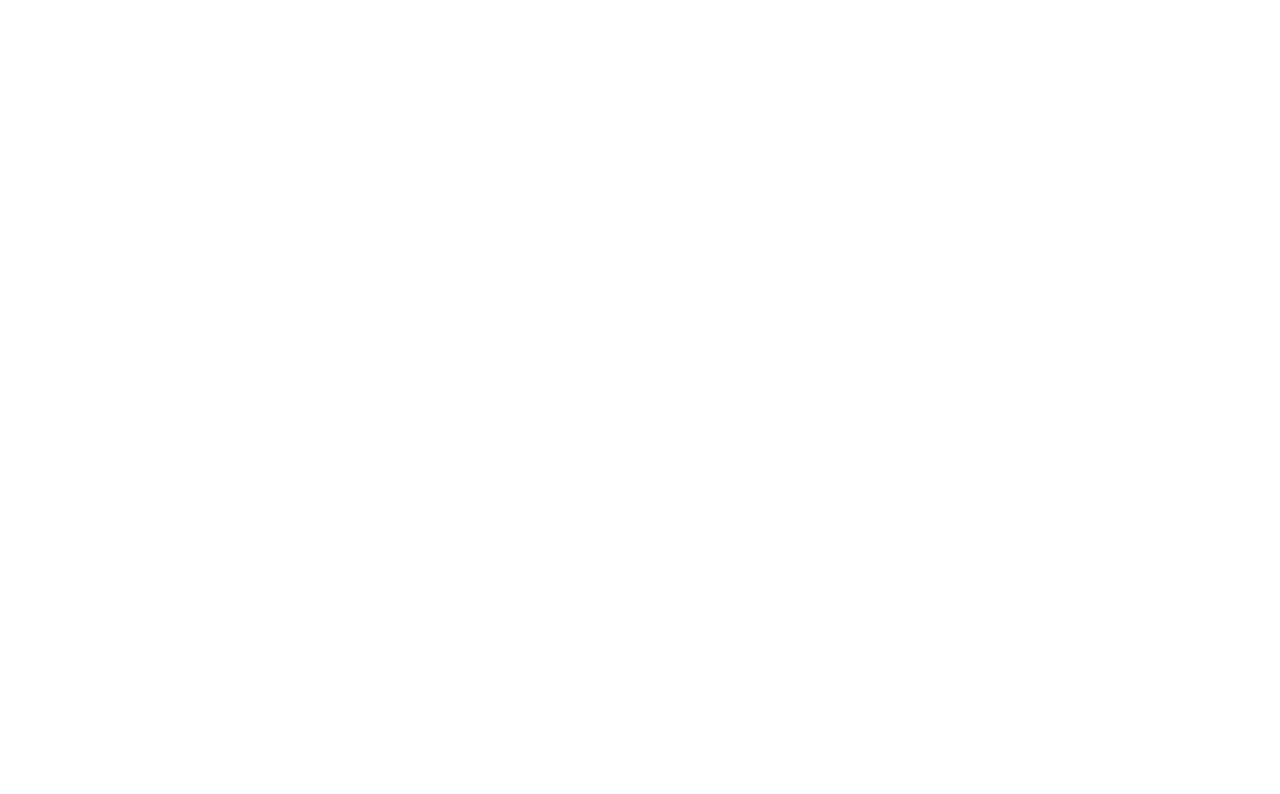
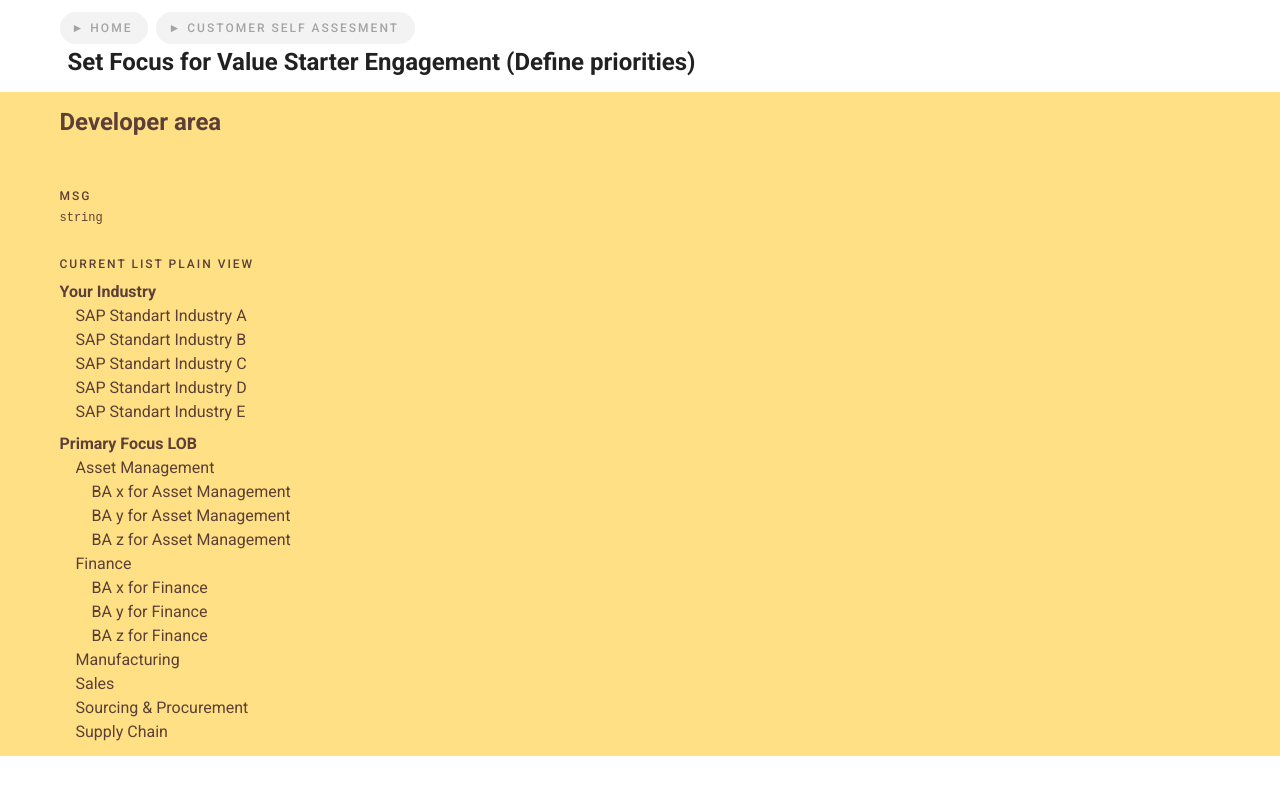
Before and after one commit to zlsheepcity/emergn-walrus, a Vue app: page / in a window 1280 px wide. Shown: the top 794 px of the page. Built offline with nearby package versions, Linux system fonts and the light colour scheme.

Commit message:
Load source

```diff
--- a/src/components/StaticHeader.vue
+++ b/src/components/StaticHeader.vue
@@ -0,0 +1,21 @@
+<template>
+    <header class="StaticHeader">
+
+        <v-container>
+
+            <v-chip disabled class="overline pr-4 mr-2">
+                ► Home
+            </v-chip>
+
+            <v-chip disabled class="overline pr-4 mr-2">
+                ► Customer Self Assesment
+            </v-chip>
+
+            <h2 class="px-2">
+                Set Focus for Value Starter Engagement (Define priorities)
+            </h2>
+
+        </v-container>
+
+    </header>
+</template>
--- /dev/null
+++ b/src/framework/debug.vue
@@ -0,0 +1,35 @@
+<template><article class="dev-report"><slot/></article></template>
+<style>
+
+    .dev-report {
+        background-color: hsl(45, 100%, 76%); /* sticky-yellow */
+        color:            hsl(14, 25%, 29%);
+    }
+
+    .dev-report [display-source],
+    .dev-report .display-source {
+        display:     block;
+        font-family: monospace;
+        white-space: pre-wrap;
+        font-size:   small;
+        line-height: 1;
+    }
+
+</style>
+<!--
+
+<debug>
+    <v-container>
+
+        <h2>Dev reports</h2>
+
+        <header class="title">YourIndustry</header>
+        <div display-source>{{YourIndustry}}</div>
+
+        <div class="overline">msg</div>
+        <div display-source>{{msg}}</div>
+
+    </v-container>
+</debug>
+
+  -->
--- a/src/main.js
+++ b/src/main.js
@@ -1,11 +1,11 @@
+let RUN = {}
+
 // framework
 
-let RUN = {}
 import Vue     from 'vue'
 import router  from './framework/router'
 import store   from './framework/store'
 import vuetify from './framework/vuetify';
-import wrap    from './framework/wrap';
 
 RUN = {
    router,
@@ -13,7 +13,10 @@ RUN = {
    vuetify,
 ...RUN }
 
-Vue.component( 'wrap', wrap )
+import wrap    from './framework/wrap';
+import debug   from './framework/debug';
+Vue.component( 'wrap',  wrap  )
+Vue.component( 'debug', debug )
 
 // app
 
--- a/src/models/EditableList.js
+++ b/src/models/EditableList.js
@@ -31,10 +31,11 @@ let EditableList = function (protein) {
 
     RNA.getList    = f  => RNA.GetOrderedList(f)
     RNA.getItem    = id => RNA.Row_Extract({rowid:id})
-    RNA.addLabel   = label => RNA.Row_Create({label}) // shortcut
+    RNA.createList = list  => RNA.List_RewriteSource(list)
+    RNA.updateList = list  => RNA.List_UpdateSource(list)
     RNA.createItem = item  => RNA.Row_Create(item)
+    RNA.deleteItem = item  => RNA.Row_Delete(item)
     RNA.updateItem = item  => RNA.Row_UpdateLabel(item)
-    RNA.deleteItem = item  => RNA.Row_Delete(item)
 
 // ---------------------------- // Workers
 
@@ -80,6 +81,20 @@ let EditableList = function (protein) {
         let list = [...RNA.rows].sort(rule)
         return list
     }
+    RNA.List_RewriteSource = dna => {
+        Object.assign( RNA, dna )
+        RNA.rows = []
+        RNA.updateList(RNA.list)
+    }
+    RNA.List_UpdateSource = list => {
+        let  SublistConstructor = RNA.constructor || false
+        let  ReadList = row => {
+             if (SublistConstructor && row.list && row.list.length)
+                 row.child = new SublistConstructor({ ...row, caption:row.label })
+            RNA.createItem(row)
+        }
+        list.forEach(ReadList)
+    }
 
 // ---------------------------- // Transcription
 
@@ -87,8 +102,8 @@ let EditableList = function (protein) {
         list: [], // initial values
     }
 
-    RNA = Object.assign( RNA, DNA, protein )
-    RNA.list.forEach( item => RNA.createItem(item) )
+    RNA=Object.assign( RNA, DNA, protein )
+    RNA.updateList(RNA.list)
 
 }
 
--- /dev/null
+++ b/src/models/ExampleList.js
@@ -0,0 +1,56 @@
+let ExampleList = {
+
+    YourIndustry: {
+        caption:     'Your Industry',
+        placeholder: 'Select from list',
+        list: [
+            { label: 'SAP Standart Industry A', code:'IndA' },
+            { label: 'SAP Standart Industry B', code:'IndB' },
+            { label: 'SAP Standart Industry C', code:'IndC' },
+            { label: 'SAP Standart Industry D', code:'IndD' },
+            { label: 'SAP Standart Industry E', code:'IndE' },
+        ],
+    },
+
+    PrimaryFocusLOB: {
+        caption:     'Primary Focus LOB',
+        placeholder: 'Select from list',
+        list: [
+            {
+              label: 'Asset Management',
+              code:  'FLOB1',
+              list:  [
+                  { label: 'BA x for Asset Management', code:'FLOB1_1' },
+                  { label: 'BA y for Asset Management', code:'FLOB1_2' },
+                  { label: 'BA z for Asset Management', code:'FLOB1_3' },
+              ],
+            },
+            {
+              label: 'Finance',
+              code:  'FLOB2',
+              list:  [
+                  { label: 'BA x for Finance', code:'FLOB2_1' },
+                  { label: 'BA y for Finance', code:'FLOB2_2' },
+                  { label: 'BA z for Finance', code:'FLOB2_3' },
+              ],
+            },
+            { label: 'Manufacturing', code:'FLOB3' },
+            { label: 'Sales', code:'FLOB4' },
+            { label: 'Sourcing & Procurement', code:'FLOB5' },
+            { label: 'Supply Chain', code:'FLOB6' },
+        ],
+    },
+
+    FirstBA: {
+        caption:     'First most important Business Area',
+        placeholder: 'Select from list',
+    },
+
+    SecondBA: {
+        caption:     'Second most important Business Area',
+        placeholder: 'Select from list',
+    },
+
+}
+
+export default ExampleList
--- a/src/views/Home.vue
+++ b/src/views/Home.vue
@@ -1,7 +1,47 @@
 <template>
     <wrap>
 
+        <static-header/>
 
+        <!-- dev -->
+
+        <debug>
+
+            <v-container>
+                <h2 class="mb-4">Developer area</h2>
+
+<!--
+                <header class="title">PrimaryFocusLOB</header>
+                <div display-source>{{PrimaryFocusLOB}}</div>
+-->
+
+            </v-container>
+
+            <v-container msg>
+                <div class="overline">msg</div>
+                <div display-source>{{msg||typeof(msg)}}</div>
+            </v-container>
+            <v-container current-list-plain-view>
+
+                <h4 class="overline">Current list plain view</h4>
+
+                <div class="pt-0"><b>{{YourIndustry.caption}}</b></div>
+                <div v-for="rowitem in YourIndustry.rows" class="pl-4" >
+                    <div>{{ rowitem.label }}</div>
+                </div>
+                <div class="pt-2"><b>{{PrimaryFocusLOB.caption}}</b></div>
+                <div v-for="rowitem in PrimaryFocusLOB.rows" class="pl-4">
+                    <div>{{ rowitem.label }}</div>
+                    <div v-if="rowitem.child" class="pl-4">
+                        <div v-for="subitem in rowitem.child.rows">
+                            <div>{{ subitem.label }}</div>
+                        </div>
+                    </div>
+                </div>
+
+            </v-container>
+
+        </debug>
 
     </wrap>
 </template>
@@ -16,8 +56,49 @@
     let watch       = {}
     let data        = {}
 
+// ---------------------------- view content
+
+    import StaticHeader from "@/components/StaticHeader.vue"
+    components = { StaticHeader, ...components }
+
+    data = { msg:'', ...data }
+
 // ---------------------------- main logic
 
+    // create lists
+
+    import EditableList    from "@/models/EditableList"
+    const  YourIndustry    = new EditableList()
+    const  PrimaryFocusLOB = new EditableList()
+    const  FirstBA         = new EditableList()
+    const  SecondBA        = new EditableList()
+    data = {
+        YourIndustry,
+        PrimaryFocusLOB,
+        FirstBA,
+        SecondBA,
+    ...data }
+
+    // load data
+
+    import ExampleList  from "@/models/ExampleList"
+
+    YourIndustry.createList({
+        constructor: EditableList,
+     ...ExampleList['YourIndustry']
+    })
+    PrimaryFocusLOB.createList({
+        constructor: EditableList,
+     ...ExampleList['PrimaryFocusLOB'],
+    })
+    FirstBA.createList({
+        constructor: EditableList,
+     ...ExampleList['FirstBA'],
+    })
+    SecondBA.createList({
+        constructor: EditableList,
+     ...ExampleList['SecondBA'],
+    })
 
 
 // ---------------------------- export ready
```
Also changed, not shown: src/components/DevScreen.vue (added).
